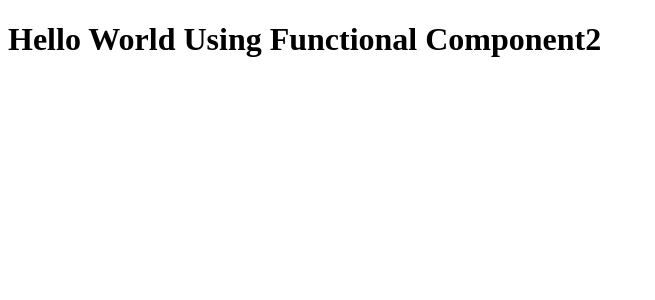
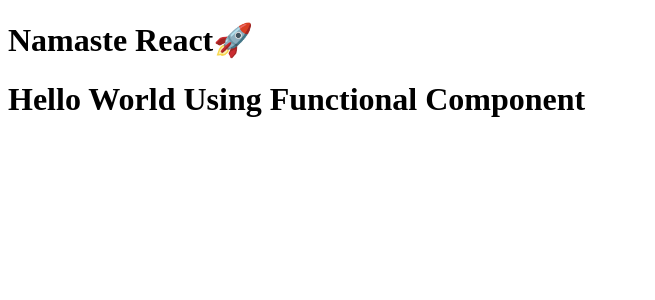
Before and after one commit to komal2918/ReactBasics, a React (Vite) app: page / in a window 1280 px wide. Shown: the top 300 px of the page, without its empty margins (0-655 px from the left). Built offline with nearby package versions, Linux system fonts and the light colour scheme.

Commit message:
Component composition

```diff
--- a/App.js
+++ b/App.js
@@ -7,15 +7,18 @@
 // JSX transpiled before it reaches JS -> PARCEL -> BABEL
 //JSX ==> React.createElement ==> ReactElement-JSObject ==> HTMLElement(render)
 
-const jsxHeading = (
-    <h1 className = "head" tabIndex = "5">
-        Hello World from JSX</h1>
-    );
+// Functional Components
+const Title = () => {
+    return <h1 className = "head" tabIndex = "5">Namaste React🚀</h1>
+};
 
-// Functional Components
+// Component Composition - use of one component inside other component
 const HeadingComponent = () => {
     return (
+        <div id = "container">
+        <Title/>
         <h1 className = "heading">Hello World Using Functional Component</h1>
+        </div>
     );
 };
 
@@ -23,7 +26,5 @@
     <h1 className = "heading">Hello World Using Functional Component2</h1>
 );
 
-root.render(heading);
-root.render(jsxHeading);
+
 root.render(<HeadingComponent/>);
-root.render(<HeadingComponent2/>);
```
